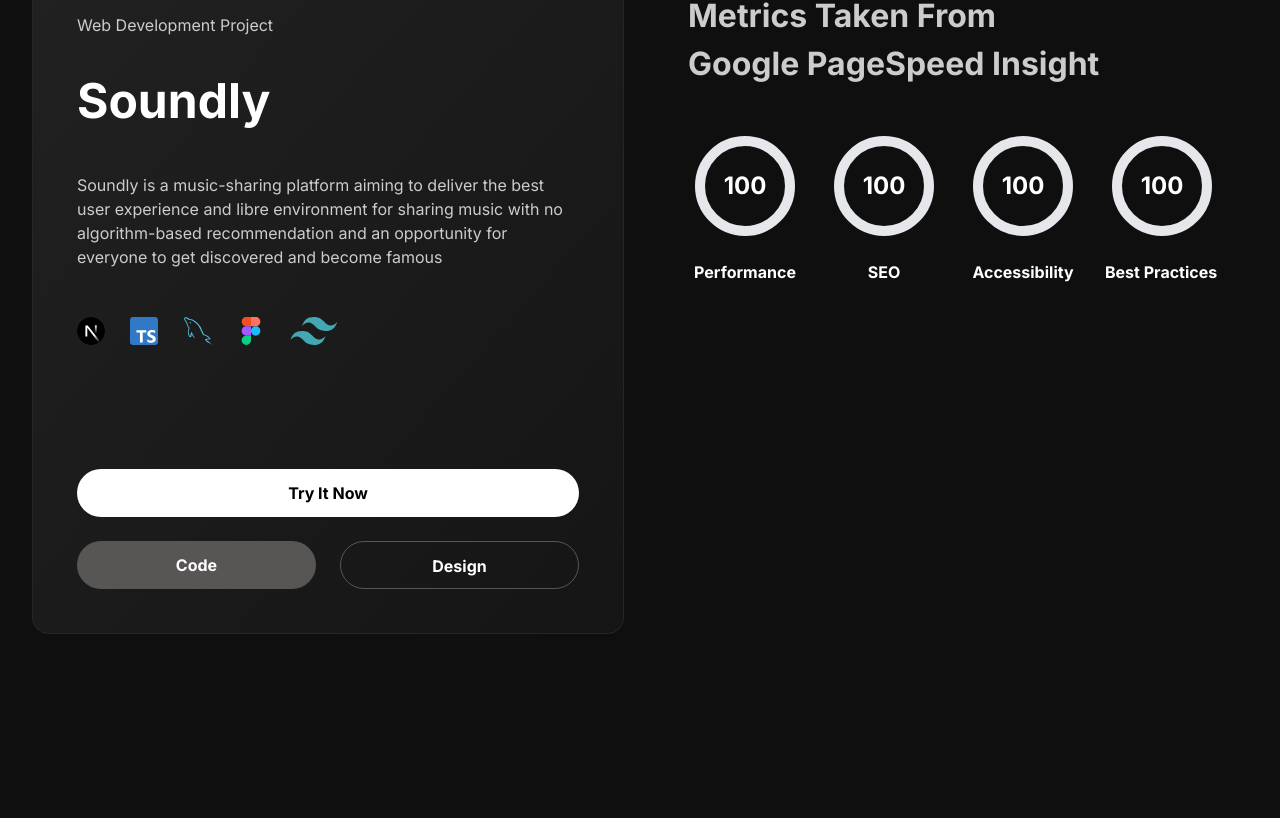
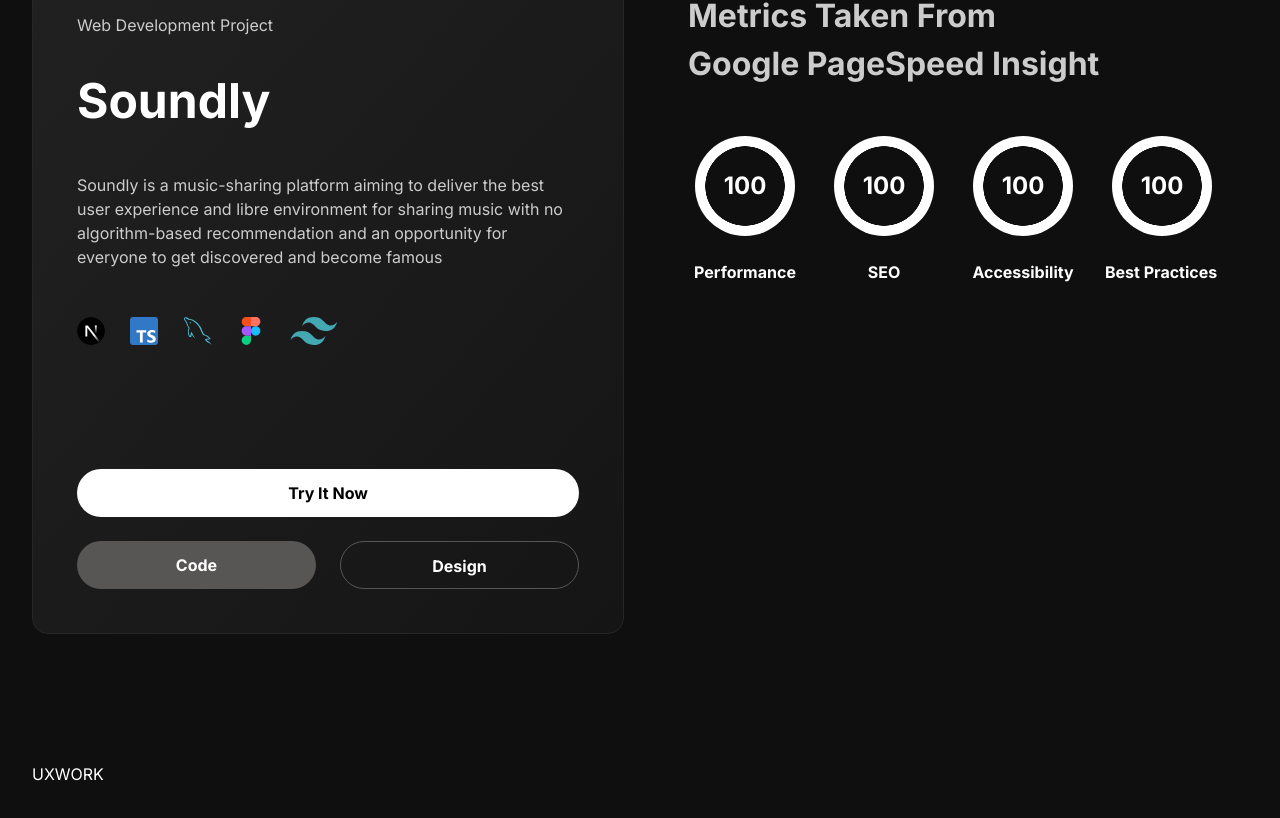
Before and after one commit to George-F-Ramzi/My-Portfolio, a Next.js app: page / in a window 1280 px wide. Shown: the part 990-1808 px from the top of the page. Before the commit the page ends 1656 px from the top, so only its background shows below. Built offline with nearby package versions, Linux system fonts and the light colour scheme.

Commit message:
finished metrics animation

```diff
--- a/app/globals.css
+++ b/app/globals.css
@@ -27,3 +27,11 @@
     opacity: 0;
   }
 }
+
+.progress-circle {
+  width: 100px;
+  height: 100px;
+  border-radius: 50%;
+  background: radial-gradient(closest-side, #0f0f0f 79%, transparent 80% 100%),
+    conic-gradient(white var(--incrementer), #363636 0);
+}
--- a/app/page.tsx
+++ b/app/page.tsx
@@ -1,6 +1,7 @@
 import LandingHero from "@/components/landing_hero";
 import ProjectsSeparator from "@/components/micro_components/projects_separator";
 import NavBar from "@/components/nav_bar";
+import UXWork from "@/components/ux_work";
 import WebProject from "@/components/web_project";
 
 export default function Home() {
@@ -10,6 +11,7 @@ export default function Home() {
       <LandingHero />
       <ProjectsSeparator />
       <WebProject />
+      <UXWork />
     </main>
   );
 }
--- /dev/null
+++ b/components/micro_components/metrics.tsx
@@ -0,0 +1,66 @@
+"use client";
+
+import { useEffect, useState } from "react";
+
+export default function Metrics() {
+  const [number, setNumber] = useState(0);
+
+  useEffect(() => {
+    let timeout;
+    if (number !== 100) {
+      timeout = setTimeout(() => {
+        setNumber((number) => number + 1);
+      }, 10);
+    } else {
+      clearTimeout(timeout);
+    }
+  }, [number]);
+
+  return (
+    <div className="grid gap-7 grid-cols-metrics">
+      <div className="w-[114px] flex flex-col items-center ">
+        <div // @ts-ignore
+          style={{ "--incrementer": `${number}%` }}
+          className="h-[100px] mb-6 w-[100px] flex items-center justify-center text-2xl font-bold progress-circle"
+        >
+          {number}
+        </div>
+        <h2 className="text-bold font-bold  leading-LH text-base">
+          Performance
+        </h2>
+      </div>
+      <div className="w-[114px] flex flex-col items-center ">
+        <div
+          // @ts-ignore
+          style={{ "--incrementer": `${number}%` }}
+          className="h-[100px] mb-6 w-[100px] flex items-center justify-center text-2xl font-bold progress-circle"
+        >
+          {number}
+        </div>
+        <h2 className="text-bold font-bold  leading-LH text-base">SEO</h2>
+      </div>
+      <div className="w-[114px] flex flex-col items-center ">
+        <div // @ts-ignore
+          style={{ "--incrementer": `${number}%` }}
+          className="h-[100px] mb-6 w-[100px] flex items-center justify-center text-2xl font-bold progress-circle"
+        >
+          {number}
+        </div>
+        <h2 className="text-bold font-bold  leading-LH text-base">
+          Accessibility
+        </h2>
+      </div>
+      <div className="w-[114px] flex flex-col items-center ">
+        <div // @ts-ignore
+          style={{ "--incrementer": `${number}%` }}
+          className="h-[100px] mb-6 w-[100px] flex items-center justify-center text-2xl font-bold progress-circle"
+        >
+          {number}
+        </div>
+        <h2 className="text-bold w-full  font-bold  leading-LH text-base">
+          Best Practices
+        </h2>
+      </div>
+    </div>
+  );
+}
--- /dev/null
+++ b/components/ux_work.tsx
@@ -0,0 +1,5 @@
+import React from "react";
+
+export default function UXWork() {
+  return <section className="mt-32">UXWORK</section>;
+}
--- a/components/web_project.tsx
+++ b/components/web_project.tsx
@@ -1,6 +1,7 @@
 import React from "react";
 import SkillsUsed from "./micro_components/skills_used";
 import ProjectActions from "./micro_components/project_actions";
+import Metrics from "./micro_components/metrics";
 
 export default function WebProject() {
   return (
@@ -30,38 +31,7 @@ export default function WebProject() {
           <br />
           Google PageSpeed Insight
         </h2>
-        <div className="grid gap-7 grid-cols-metrics">
-          <div className="w-[114px] flex flex-col items-center ">
-            <div className="h-[100px] mb-6 w-[100px] flex items-center justify-center text-2xl font-bold rounded-full border-[10px]">
-              100
-            </div>
-            <h2 className="text-bold font-bold  leading-LH text-base">
-              Performance
-            </h2>
-          </div>
-          <div className="w-[114px] flex flex-col items-center ">
-            <div className="h-[100px] mb-6 w-[100px] flex items-center justify-center text-2xl font-bold rounded-full border-[10px]">
-              100
-            </div>
-            <h2 className="text-bold font-bold  leading-LH text-base">SEO</h2>
-          </div>
-          <div className="w-[114px] flex flex-col items-center ">
-            <div className="h-[100px] mb-6 w-[100px] flex items-center justify-center text-2xl font-bold rounded-full border-[10px]">
-              100
-            </div>
-            <h2 className="text-bold font-bold  leading-LH text-base">
-              Accessibility
-            </h2>
-          </div>
-          <div className="w-[114px] flex flex-col items-center ">
-            <div className="h-[100px] mb-6 w-[100px] flex items-center justify-center text-2xl font-bold rounded-full border-[10px]">
-              100
-            </div>
-            <h2 className="text-bold w-full  font-bold  leading-LH text-base">
-              Best Practices
-            </h2>
-          </div>
-        </div>
+        <Metrics />
       </div>
     </section>
   );
```
